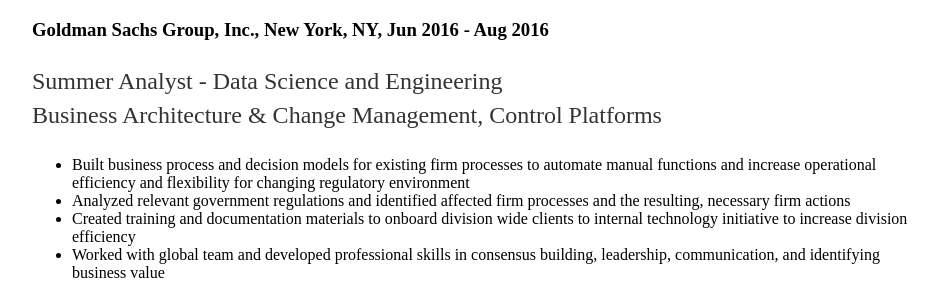
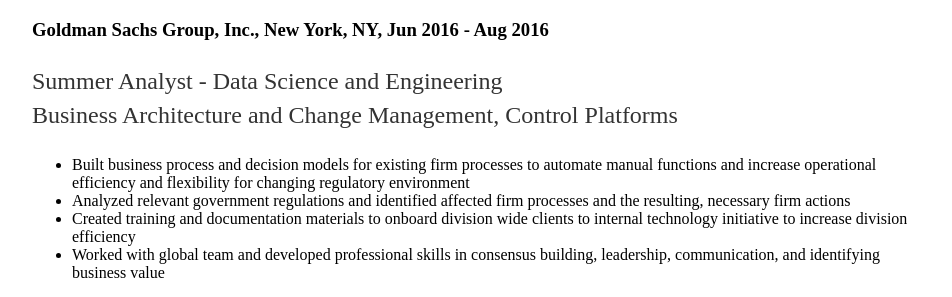
Before and after one commit to sparky11888/andysamuell, a Jekyll site: the page built from cv/index.html, in a window 1280 px wide and 900 px high, scrolled down 635 px. Shown: the part 158-455 px from the top of the window, without its empty margins (160-1112 px from the left). Built offline with Jekyll 4.4.1, drawn with Linux system fonts in a browser that asks for light colours.

Commit message:
Added Project gifanime link

```diff
--- a/cv/index.html
+++ b/cv/index.html
@@ -12,7 +12,7 @@
 
 	<h2>Work Experience</h2>
 	<h3>Goldman Sachs Group, Inc., New York, NY, Jun 2016 - Aug 2016</h3>
-	<p>Summer Analyst - Data Science and Engineering<br />Business Architecture & Change Management, Control Platforms</p>
+	<p>Summer Analyst - Data Science and Engineering<br />Business Architecture and Change Management, Control Platforms</p>
 	<ul>
 		<li>Built business process and decision models for existing firm processes to automate manual functions and increase operational efficiency and
 flexibility for changing regulatory environment</li>
@@ -42,7 +42,7 @@
 	<h2>Projects</h2>
 
 	<h3>GifAnime</h3>
-	<p>JavaScript, HTML, CSS<br />A dynamic web application that allows users to create profiles where they can post private and public images via url, primarily gifs, that then be used by other users.<br /><a href="">Open App</a></p>
+	<p>JavaScript, HTML, CSS<br />A dynamic web application that allows users to create profiles where they can post private and public images via url, primarily gifs, that then be used by other users.<br /><a href="https://sparky11888-gifanime.herokuapp.com/">Open App</a></p>
 	<ul>
 		<li>Implemented all front-end requirements using HTML, CSS, and Javascript with noodejs and expressjs to create all pages including search, profiles, and image details</li>
 		<li>Managed all backend requirements including routers and data storage using express and mongodb for functions and data management</li>
```
